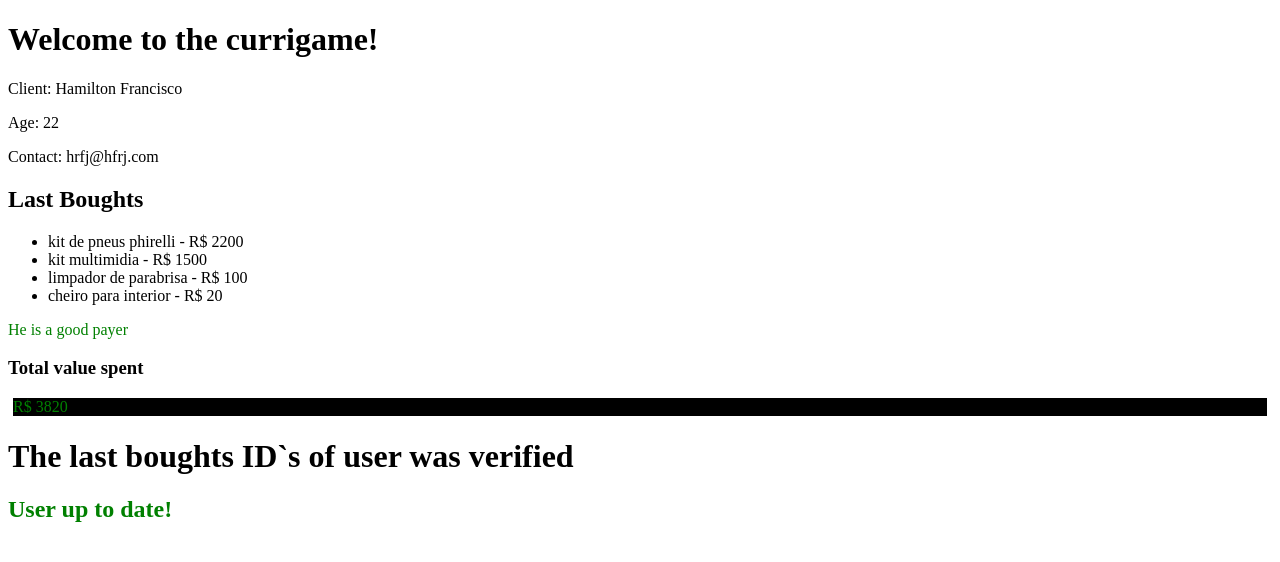
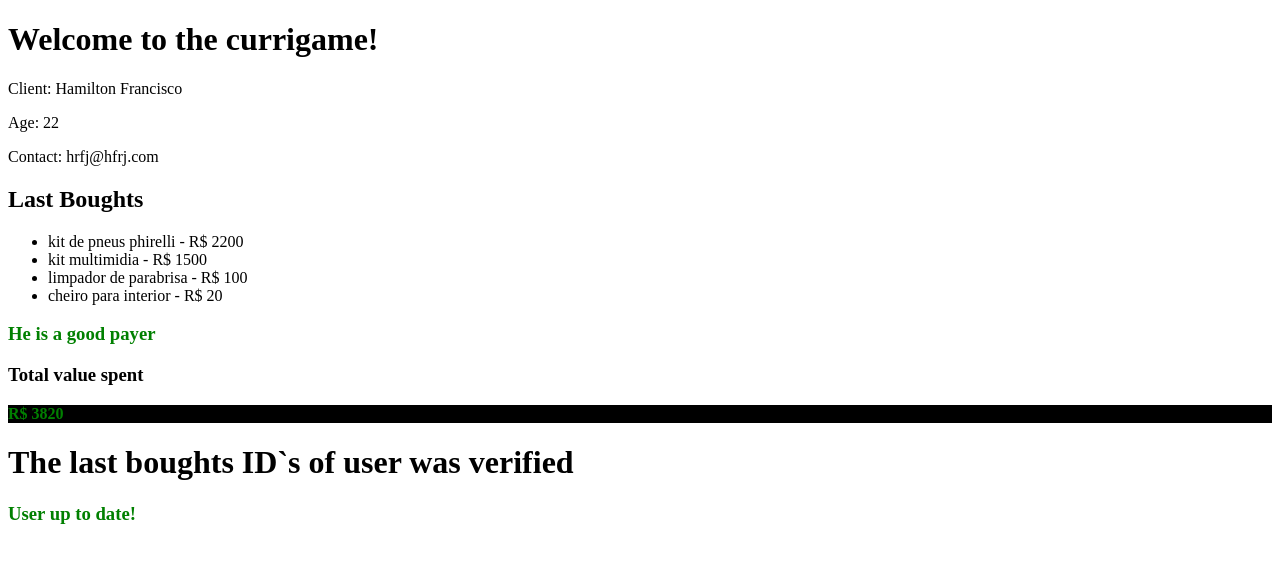
Before and after one commit to HamiltonFRJ/SlapOnMyFace, a React (Vite) app: page / in a window 1280 px wide. Shown: the top 562 px of the page. Built offline with nearby package versions, Linux system fonts and the light colour scheme.

Commit message:
some styles are changed

```diff
--- a/src/App.jsx
+++ b/src/App.jsx
@@ -82,11 +82,11 @@ const Historic = () => {
     <ul>
       {lastBoughts}
     </ul>
-    <p style={{color: shoppingTickets ? "green" : "red"}}>
+    <h3 style={{color: shoppingTickets ? "green" : "red", fontWeight: "bold"}}>
   {gender === "female" ? "She" : "He"} is a {shoppingTickets ? 'good payer' : 'bad buyer'}
-    </p>
-      <h3>Total value spent</h3>
-      <p style={{color: totalGasto > 3500 ? "green" : "yellow", backgroundColor:"black", margin:"5px"}}>R$ {totalGasto}</p>
+    </h3>
+      <h3 style={{fontWeight: "bold"}}>Total value spent</h3>
+      <p style={{color: totalGasto > 3500 ? "green" : "yellow", backgroundColor:"black", fontWeight: "bold"}}>R$ {totalGasto}</p>
   </div>
   )
 }
@@ -110,9 +110,9 @@ const CheckBoughts = () => {
   return (
   <div>
     <h1>The last boughts ID`s of user was verified</h1>
-    <h2 style={{color: VerifyTickets() ? "green" : "red", fontWeight: "bold"}}>
+    <h3 style={{color: VerifyTickets() ? "green" : "red", fontWeight: "bold"}}>
       {VerifyTickets() ? "User up to date!" : "Theres something wrong!"}
-    </h2>
+    </h3>
   </div>
   )
 }
```
